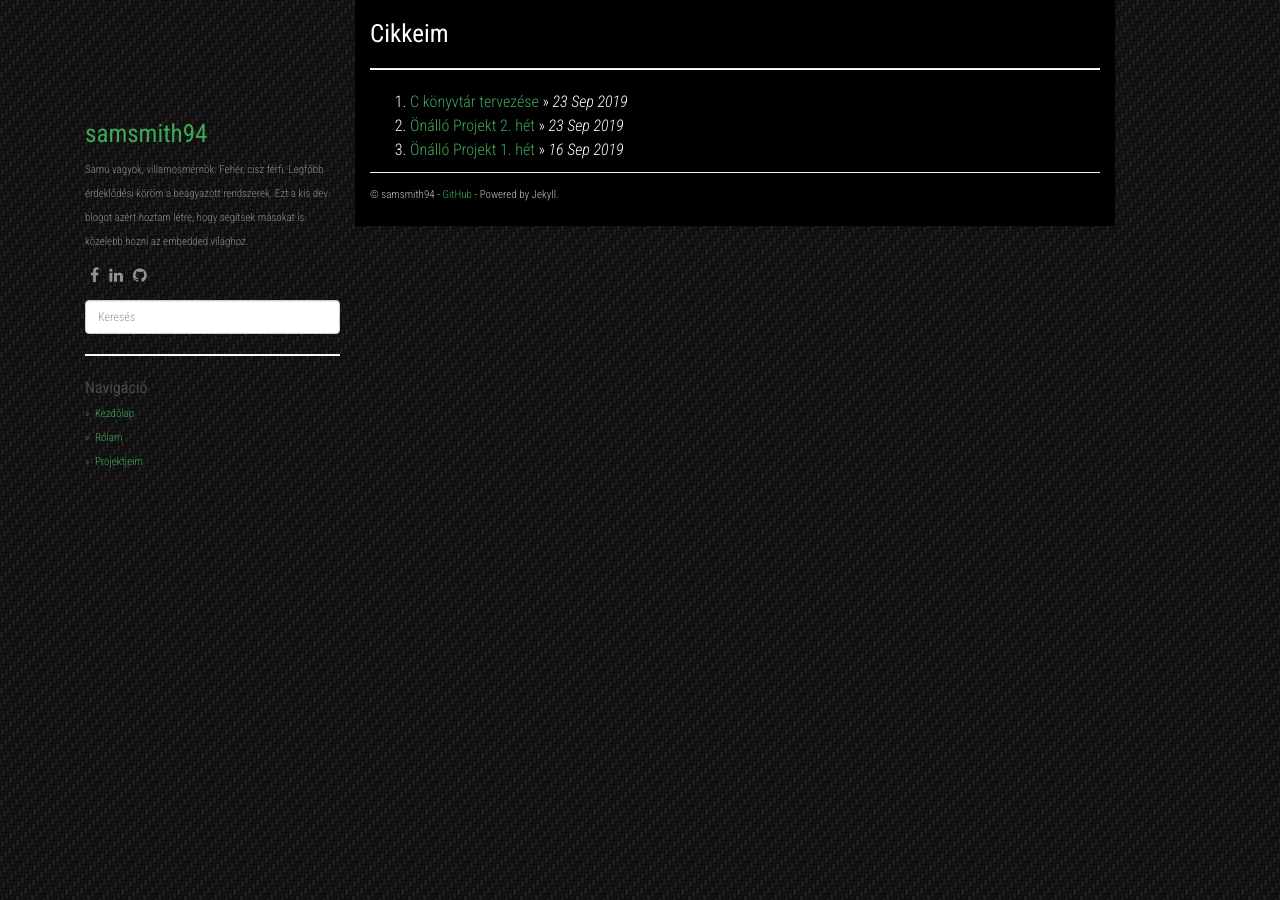
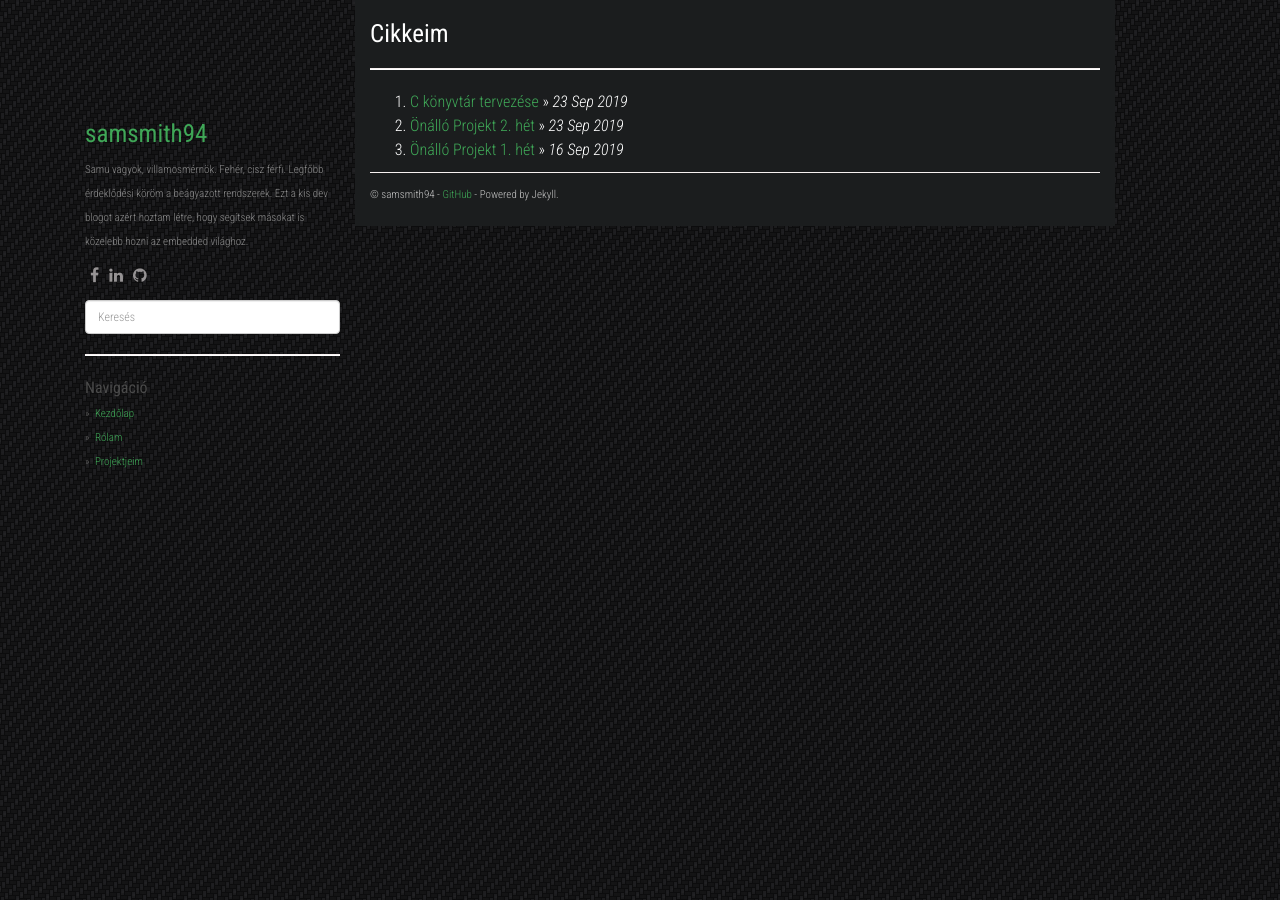
Before and after one commit to samsmith94/samsmith94.github.io, a Jekyll site: the page built from index.html, in a window 1280 px wide. Built offline with Jekyll 4.4.1, drawn with Linux system fonts in a browser that asks for light colours; nearby versions of some CDN libraries; the list of posts is cut into pages by our own code.

Commit message:
chang background

```diff
--- a/static/css/main.css
+++ b/static/css/main.css
@@ -40,7 +40,7 @@ a:hover {
 
 /* Layout */
 .main-layout {
-  background: #000;
+  background: #1B1D1E;
 }
 .sidebar-nav {
   margin: 0;
```
